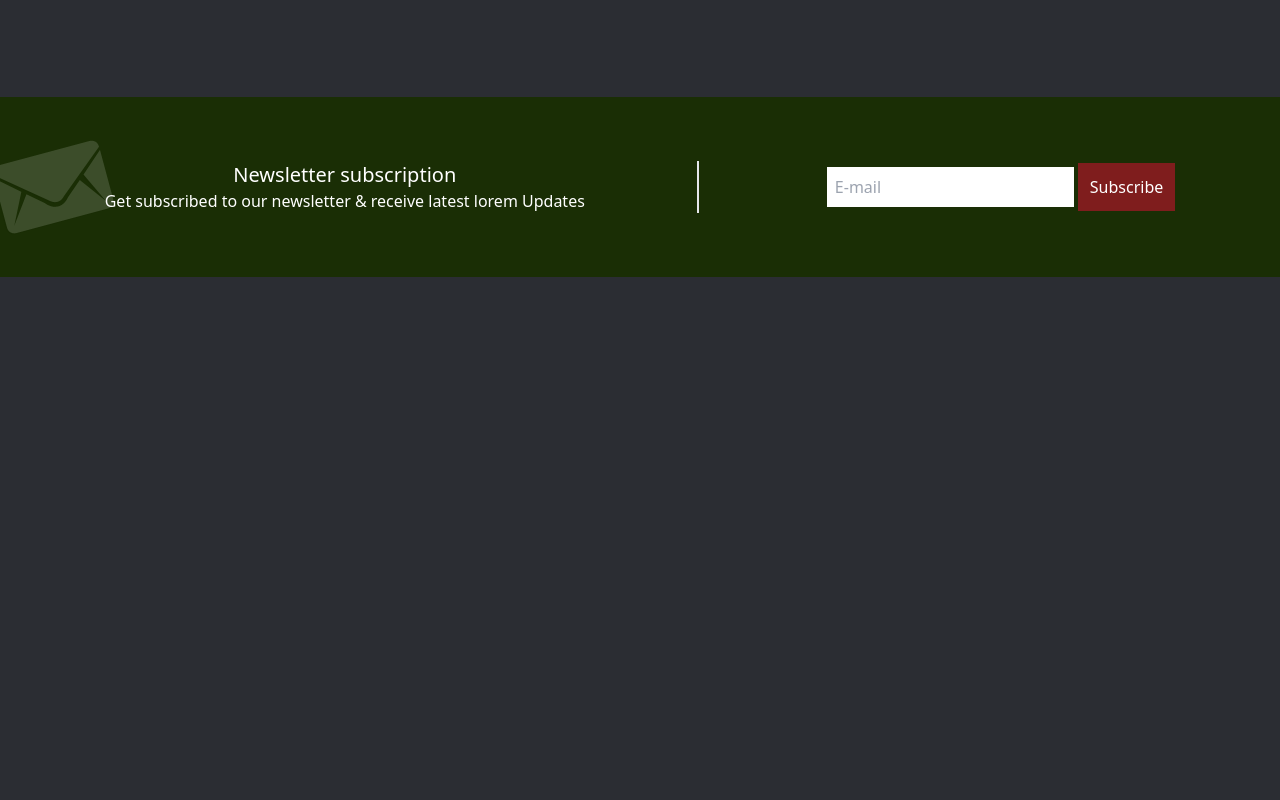
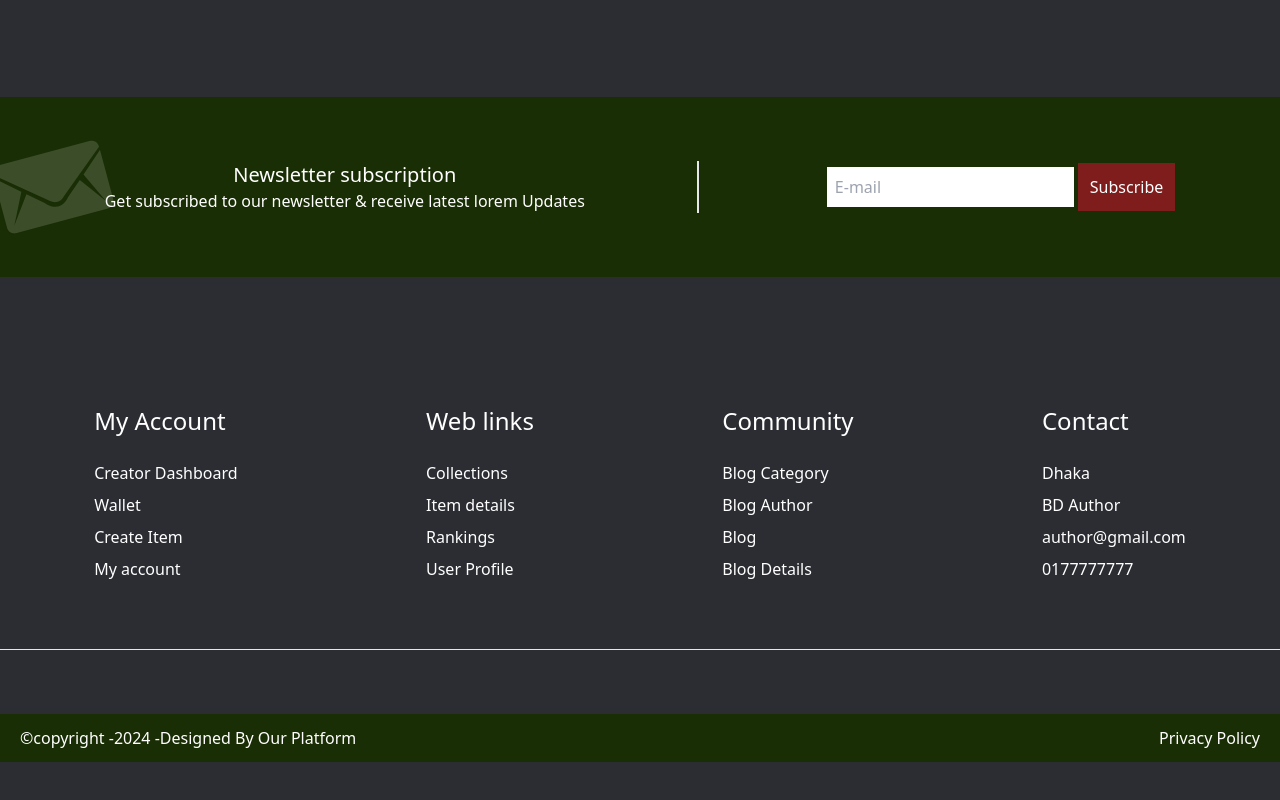
Before and after one commit to Rabeya-Akhi-D/First-Tailwind-Project, a website built with Vite: page index.html in a window 1280 px wide. Shown: the part 3852-4652 px from the top of the page. Before the commit the page ends 4257 px from the top, so only its background shows below. Built offline with nearby package versions, Linux system fonts and the light colour scheme.

Commit message:
footer section

```diff
--- a/index.html
+++ b/index.html
@@ -216,7 +216,63 @@
         </div>
     </div>
 </section>
+
 </main>
+<footer>
+    <div class="container mx-auto text-center sm:text-left">
+        <div class="sm:flex text-white justify-around">
+            <div>
+                <h2 class="text-xl sm:text-2xl mb-5">My Account</h2>
+                <ul class="leading-8">
+                    <li><a href="#">Creator Dashboard</a></li>
+                    <li><a href="#">Wallet</a></li>
+                    <li><a href="#">Create Item</a></li>
+                    <li><a href="#">My account</a></li>
+
+                </ul>
+            </div>
+
+            <div>
+                <h2 class="text-xl sm:text-2xl mb-5">Web links</h2>
+                <ul class="leading-8">
+                    <li><a href="#">Collections</a></li>
+                    <li><a href="#">Item details</a></li>
+                    <li><a href="#">Rankings</a></li>
+                    <li><a href="#">User Profile</a></li>
+
+                </ul>
+            </div>
+
+            <div>
+                <h2 class="text-xl sm:text-2xl mb-5">Community</h2>
+                <ul class="leading-8">
+                    <li><a href="#">Blog Category</a></li>
+                    <li><a href="#">Blog Author</a></li>
+                    <li><a href="#">Blog</a></li>
+                    <li><a href="#">Blog Details</a></li>
+
+                </ul>
+            </div>
+
+            <div>
+                <h2 class="text-xl sm:text-2xl mb-5">Contact</h2>
+                <ul class="leading-8">
+                    <li><a href="#">Dhaka</a></li>
+                    <li><a href="#">BD Author</a></li>
+                    <li><a href="#">author@gmail.com</a></li>
+                    <li><a href="#">0177777777</a></li>
+
+                </ul>
+            </div>
+        </div>
+        <hr class="my-16">
+        <div class="text-white sm:flex justify-between mb-20 bg-lime-950 px-5 py-3">
+            <p class="">&copy;copyright -2024 -Designed By Our Platform</p>
+            <p>Privacy Policy</p>
+        </div>
+    </div>
+</footer>
+
 
 
 
```
